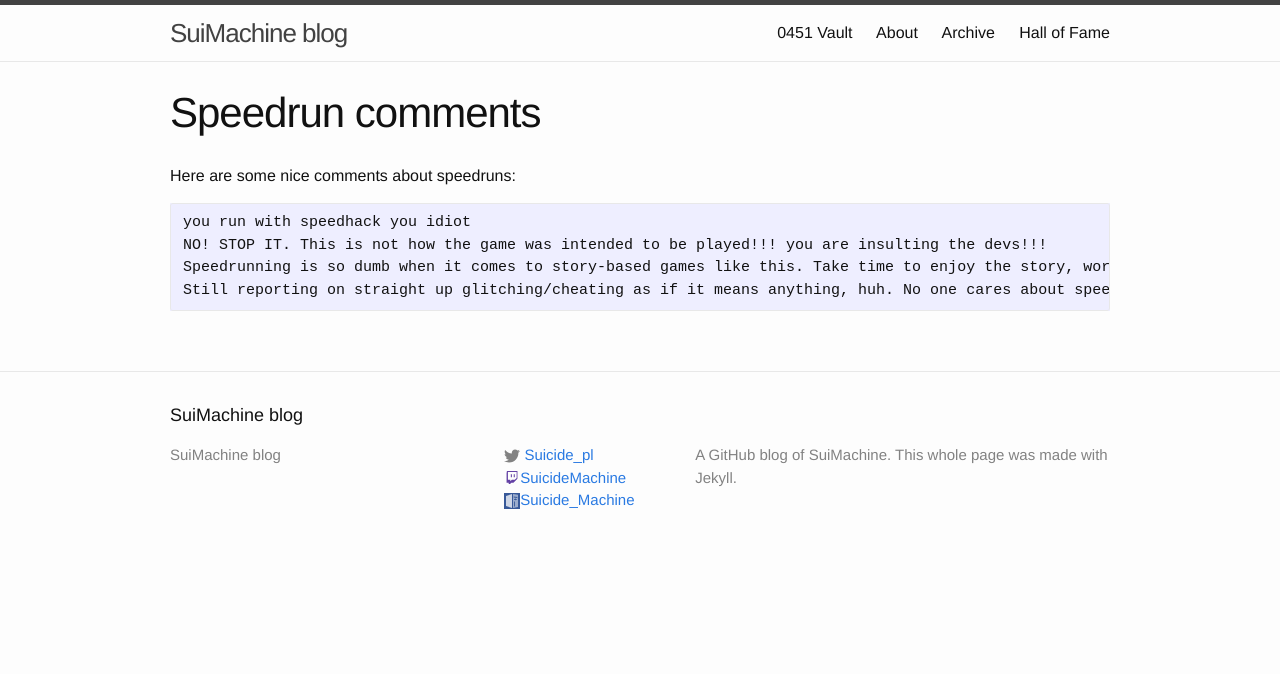
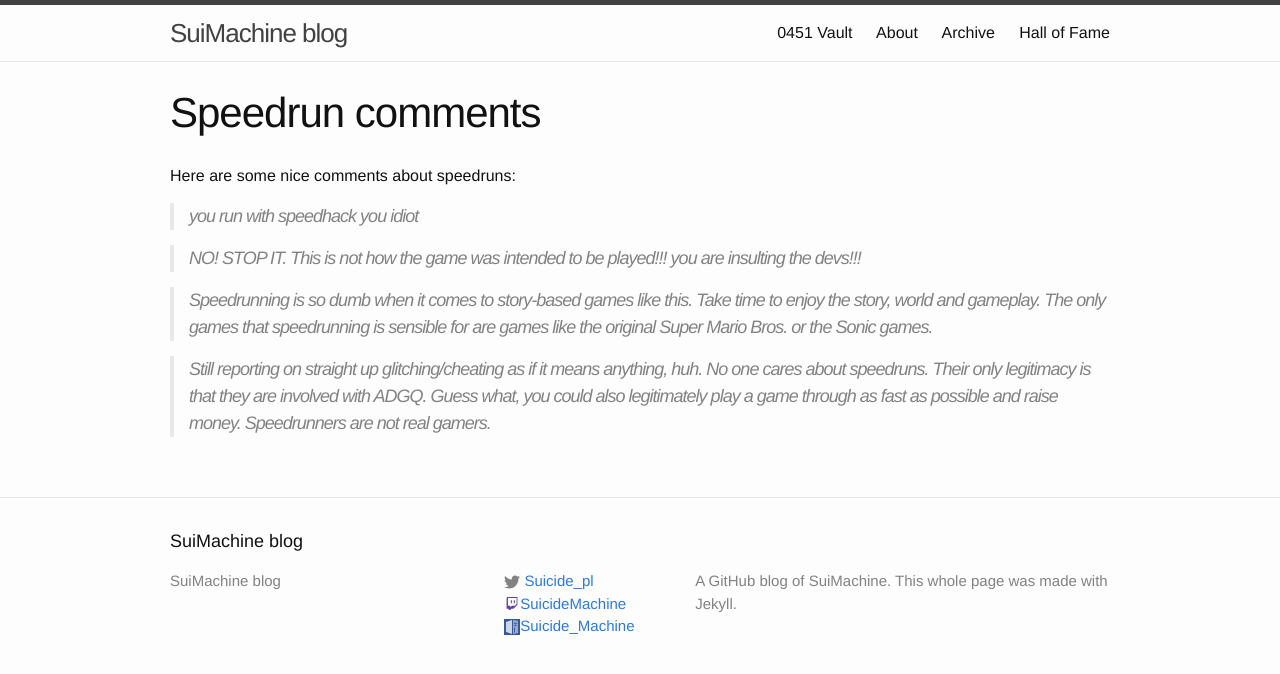
Before and after one commit to SuiMachine/SuiMachine.github.io, a Jekyll site: the page built from speedrun.md, in a window 1280 px wide. Shown: the top 674 px of the page. Built offline with Jekyll 4.4.1, drawn with Linux system fonts in a browser that asks for light colours.

Commit message:
Quote blocks for better formatting.

````diff
--- a/speedrun.md
+++ b/speedrun.md
@@ -7,9 +7,10 @@
 
 Here are some nice comments about speedruns:
 
-```
-you run with speedhack you idiot
-NO! STOP IT. This is not how the game was intended to be played!!! you are insulting the devs!!!
-Speedrunning is so dumb when it comes to story-based games like this. Take time to enjoy the story, world and gameplay. The only games that speedrunning is sensible for are games like the original Super Mario Bros. or the Sonic games.
-Still reporting on straight up glitching/cheating as if it means anything, huh. No one cares about speedruns. Their only legitimacy is that they are involved with ADGQ. Guess what, you could also legitimately play a game through as fast as possible and raise money. Speedrunners are not real gamers.
-```
+> you run with speedhack you idiot
+
+> NO! STOP IT. This is not how the game was intended to be played!!! you are insulting the devs!!!
+
+> Speedrunning is so dumb when it comes to story-based games like this. Take time to enjoy the story, world and gameplay. The only games that speedrunning is sensible for are games like the original Super Mario Bros. or the Sonic games.
+
+> Still reporting on straight up glitching/cheating as if it means anything, huh. No one cares about speedruns. Their only legitimacy is that they are involved with ADGQ. Guess what, you could also legitimately play a game through as fast as possible and raise money. Speedrunners are not real gamers.
````
